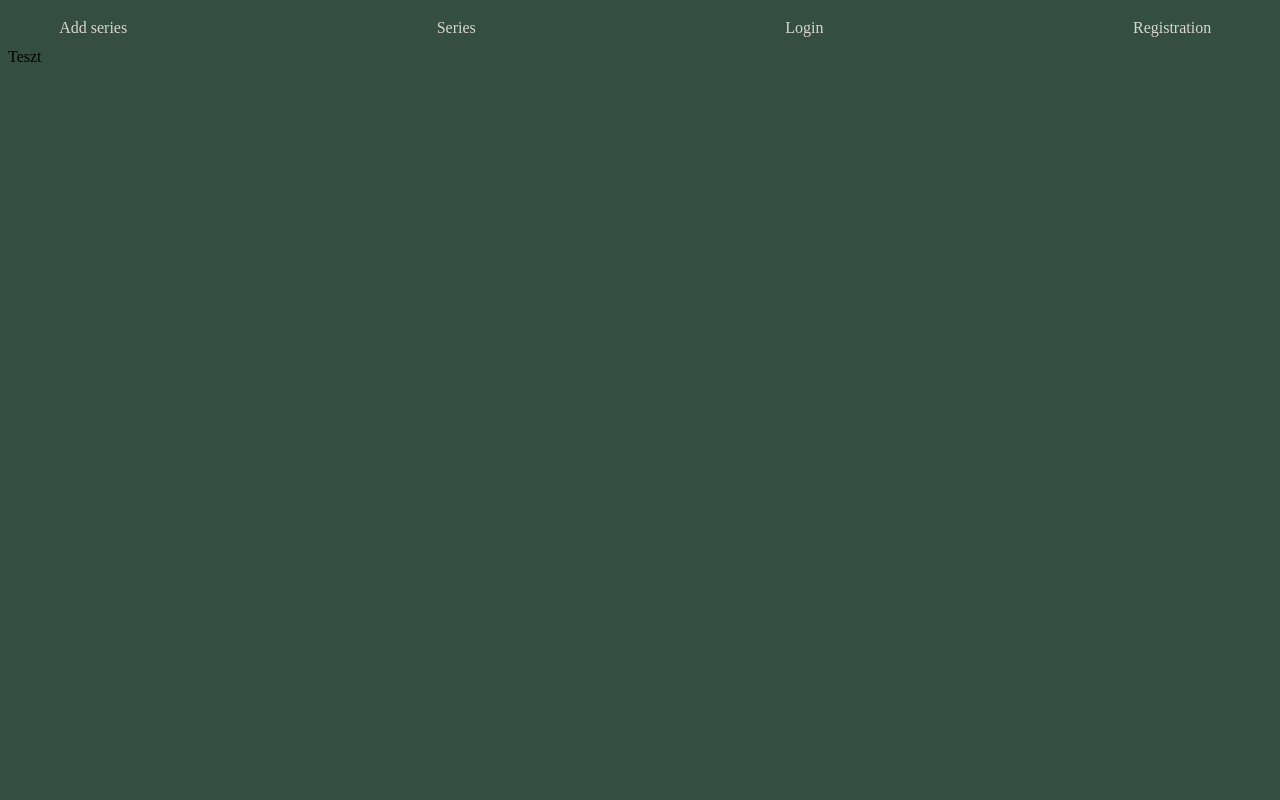
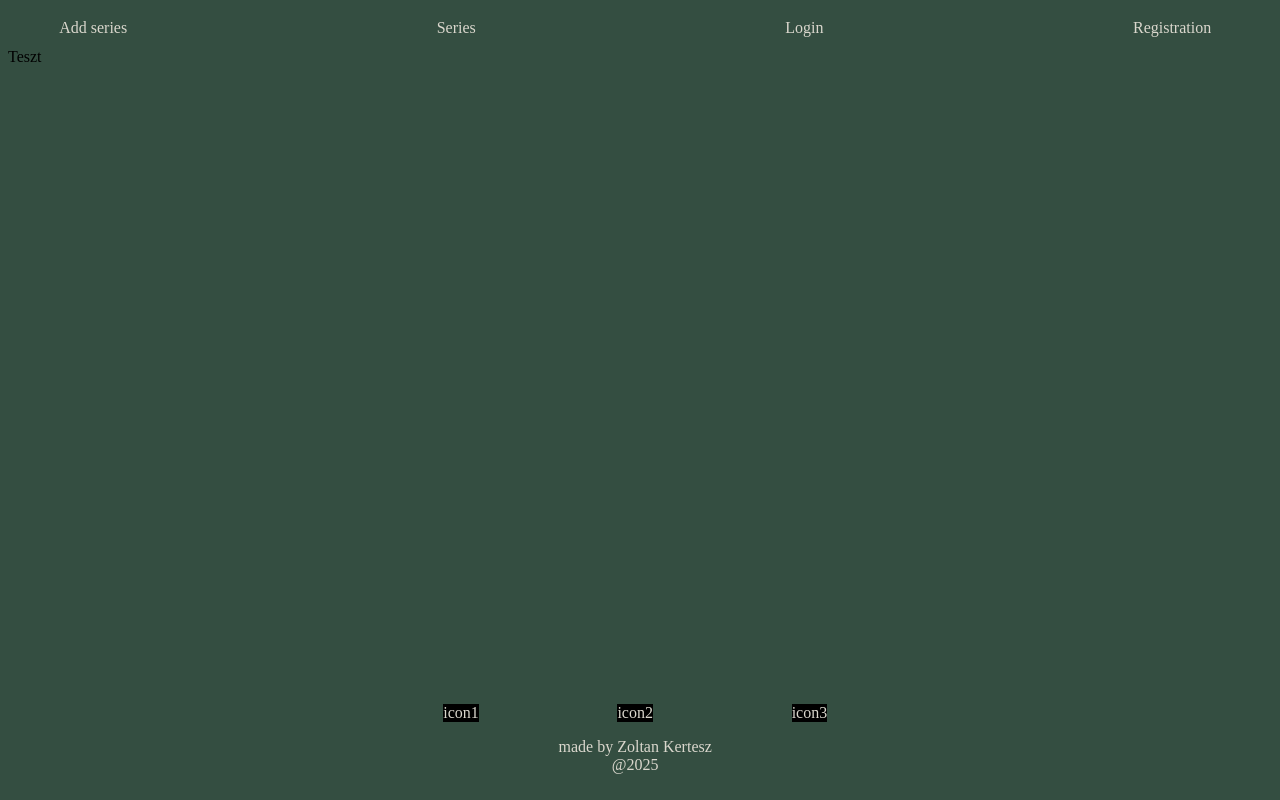
Before and after one commit to KerteszZoltan/serie_library_client, a Next.js app: page / in a window 1280 px wide. Built offline with nearby package versions, Linux system fonts and the light colour scheme.

Commit message:
basic footer

```diff
--- a/src/app/layout.tsx
+++ b/src/app/layout.tsx
@@ -3,6 +3,7 @@ import "./styles/globals.scss";
 
 import { Roboto_Mono } from 'next/font/google'
 import Navigation from "@/common/componenets/navigation/navigation";
+import Footer from "@/common/componenets/footer/footer";
 
 
 
@@ -26,6 +27,7 @@ export default function RootLayout({
       <body className={`${roboto_mono}`}>
         <Navigation></Navigation>
         {children}
+        <Footer></Footer>
       </body>
     </html>
   );
--- a/src/app/page.module.scss
+++ b/src/app/page.module.scss
@@ -2,4 +2,5 @@
 
 .page{
     width: 90vw;
+    height: 80vh;
 }
--- /dev/null
+++ b/src/common/componenets/footer/footer.module.scss
@@ -0,0 +1,27 @@
+@use "../../../app/styles/variables.scss" as variables;
+
+.footer_container{
+    color: variables.$color-text;
+    width: 90vw;
+    height: 10vh;
+    position: relative;
+    left: 4vw;
+    display: flex;
+    flex-direction: column;
+    align-items: center;
+
+    &_icon_container{
+        display: flex;
+        flex-direction: row;
+        width: 30vw;
+        justify-content: space-between;
+        padding: 2vh;
+        &_icon{
+            background-color: black;
+        }
+    }
+    &_item{
+        align-content: center;
+    }
+
+}
--- /dev/null
+++ b/src/common/componenets/footer/footer.tsx
@@ -0,0 +1,23 @@
+import styles from "./footer.module.scss";
+
+export default function Footer(){
+    return (
+        <div className={`${styles.footer_container}`}>
+            <div className={`${styles.footer_container_icon_container}`}>
+                <div className={`${styles.footer_container_icon_container_icon}`}>
+                icon1
+                </div>
+                <div className={`${styles.footer_container_icon_container_icon}`}>
+                icon2
+                </div>
+                <div className={`${styles.footer_container_icon_container_icon}`}>
+                icon3
+                </div>
+
+            </div>
+            <div className={`${styles.footer_container_item}`}>made by Zoltan Kertesz</div>
+            <div className={`${styles.footer_container_item}`}>@2025</div>
+
+        </div>
+    );
+}
```
